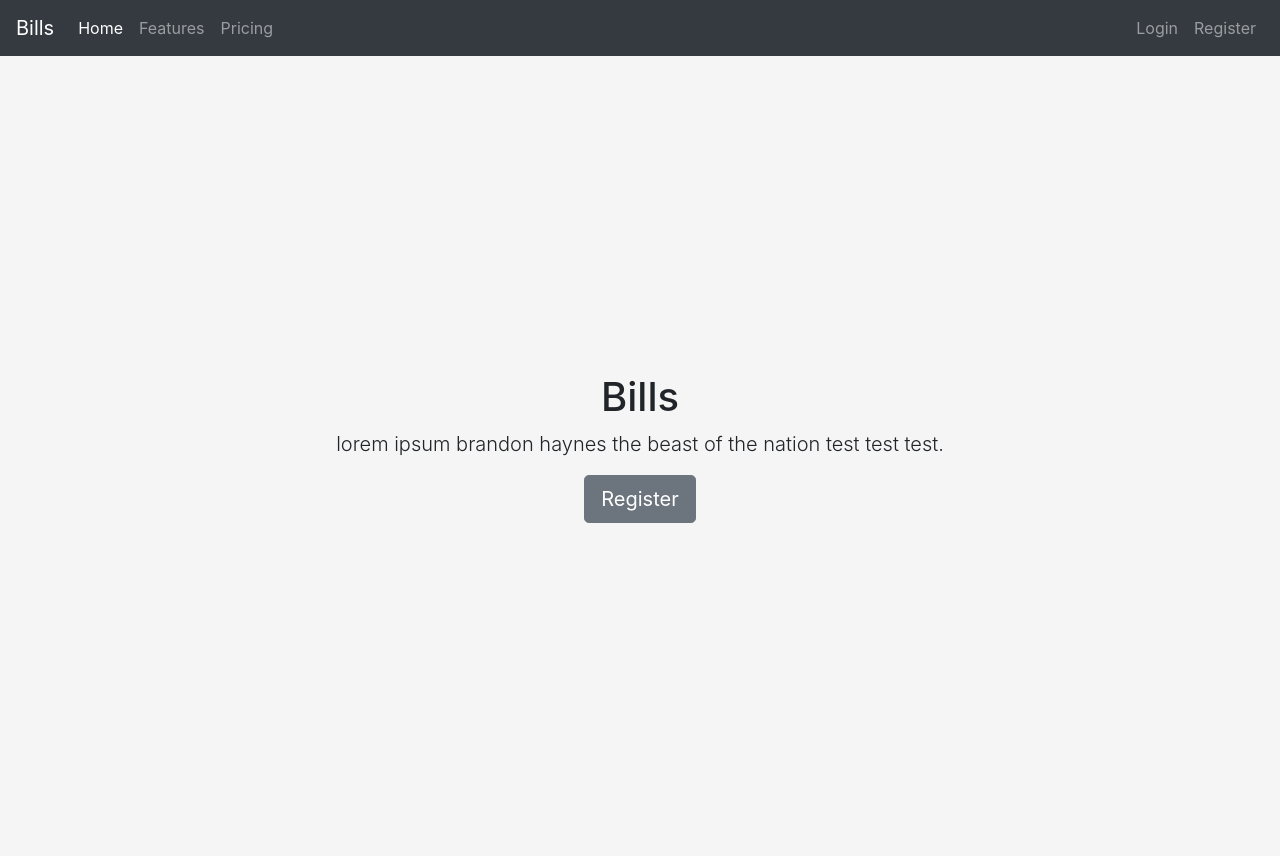
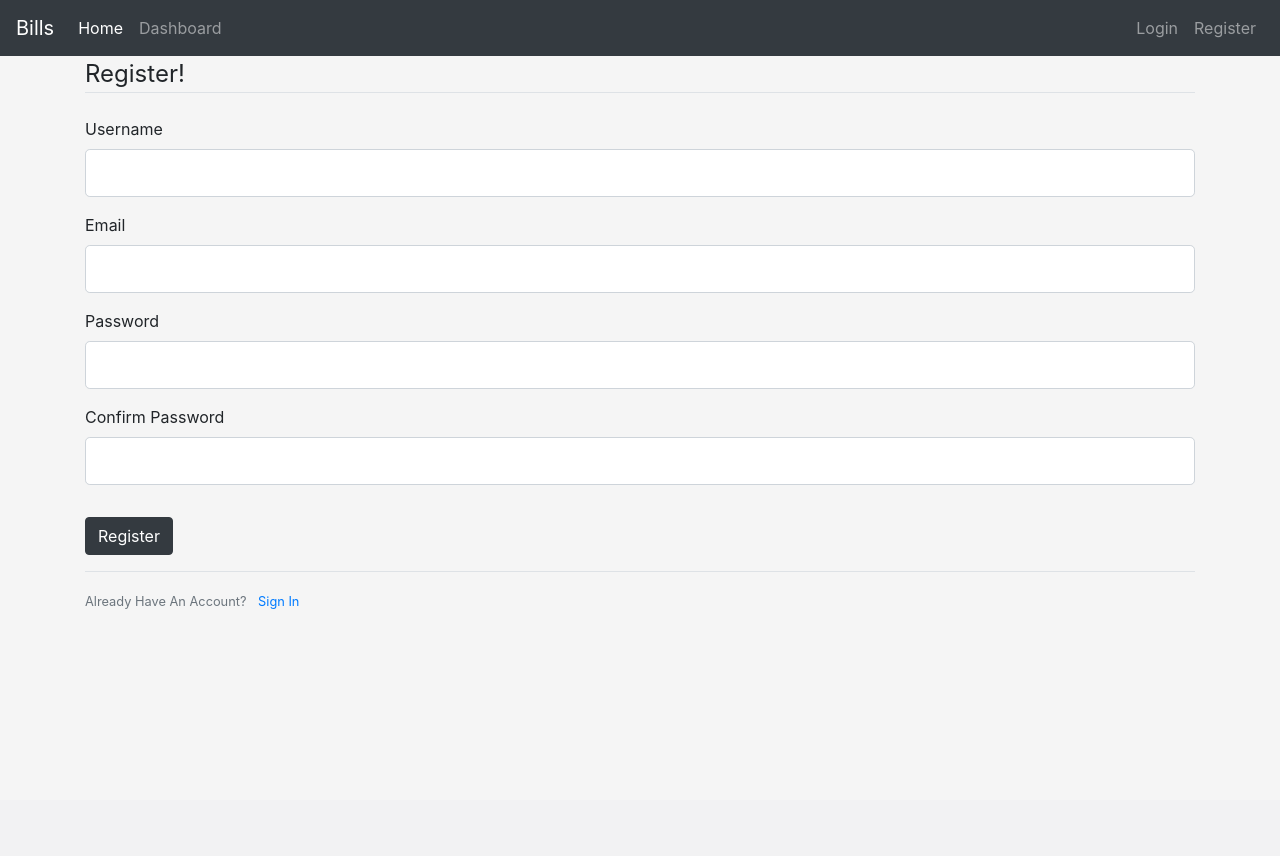
Before and after one commit to HaynesBeans/NEA, a Flask app: page /register in a window 1280 px wide. After the commit the page ends 609 px from the top, so only its background shows below. Run offline with Flask 2, Linux system fonts and the light colour scheme; some libraries are stand-ins or nearby versions.

Commit message:
Added Register, Login

```diff
--- a/app/__init__.py
+++ b/app/__init__.py
@@ -1,11 +1,16 @@
 from flask import Flask
 from flask_sslify import SSLify
+from flask_bcrypt import Bcrypt
 from .extensions import db
 from .models import User
 
 
+
 app = Flask(__name__)
 sslify = SSLify(app)
+bcyrpt = Bcrypt(app)
+
+app.config['SECRET_KEY'] = '11dac81d112effeb1c8c7a83f7a5175d' # Only for Development Testing
 
 db.init_app(app)
 
--- /dev/null
+++ b/app/forms.py
@@ -0,0 +1,28 @@
+from flask_wtf import FlaskForm
+from wtforms import StringField, PasswordField, BooleanField, SubmitField
+from wtforms.validators import DataRequired, Length, Email, EqualTo
+
+
+class SignupForm(FlaskForm):
+	username = StringField('Username', validators=[DataRequired(), Length(min=2, max=20)])
+
+	email = StringField('Email', validators=[DataRequired(), Email()])
+
+	password = PasswordField('Password', validators=[DataRequired()])
+
+	confirm_password = PasswordField('Confirm Password', validators=[DataRequired(), EqualTo('password')])
+
+	submit = SubmitField('Register')
+
+
+
+
+class LoginForm(FlaskForm):
+
+	email = StringField('Email', validators=[DataRequired(), Email()])
+
+	password = PasswordField('Password', validators=[DataRequired()])
+
+	remember = BooleanField('Remember Me')
+
+	submit = SubmitField('Sign In')
--- a/app/templates/index.html
+++ b/app/templates/index.html
@@ -11,7 +11,7 @@
         <h1 class="cover-heading">{{ home.name }}</h1>
         <p class="lead">{{ home.description }}</p>
         <p class="lead">
-          <a href="#" class="btn btn-lg btn-secondary">Register</a>
+          <a href="{{ url_for('register') }}" class="btn btn-lg btn-secondary">Register</a>
         </p>
       </main>
   </div>
--- a/app/templates/layout.html
+++ b/app/templates/layout.html
@@ -13,20 +13,17 @@
 
 <header class="site-header mx-auto">
         <nav class="navbar navbar-expand-lg navbar-dark bg-dark">
-  <a class="navbar-brand" href="#">Bills</a>
+  <a class="navbar-brand" href="{{ url_for('index') }}">Bills</a>
   <button class="navbar-toggler" type="button" data-toggle="collapse" data-target="#navbarText" aria-controls="navbarText" aria-expanded="false" aria-label="Toggle navigation">
     <span class="navbar-toggler-icon"></span>
   </button>
   <div class="collapse navbar-collapse" id="navbarText">
     <ul class="navbar-nav mr-auto">
       <li class="nav-item active">
-        <a class="nav-link" href="#">Home<span class="sr-only">(current)</span></a>
+        <a class="nav-link" href="{{ url_for('index') }}">Home<span class="sr-only">(current)</span></a>
       </li>
       <li class="nav-item">
-        <a class="nav-link" href="#">Features</a>
-      </li>
-      <li class="nav-item">
-        <a class="nav-link" href="#">Pricing</a>
+        <a class="nav-link" href="#">Dashboard</a>
       </li>
     </ul>
     <ul class="navbar-nav">
@@ -41,6 +38,17 @@
 </nav>
 </header>
 
+{% with messages = get_flashed_messages(with_categories=true) %}
+    {% if messages %}
+        {% for category, message in messages %}
+            <div class="alert alert-{{ category }}">
+                {{ message }}
+            </div>
+        {% endfor %}
+    {% endif %}
+
+{% endwith %}
+
 
 {% block content %}{% endblock %}
 
--- /dev/null
+++ b/app/templates/register.html
@@ -0,0 +1,74 @@
+{% extends "layout.html" %}
+{% block content %}
+<div class="container">
+    <div class="content-section">
+        <form method="POST" action="">
+            {{ form.hidden_tag() }}
+            <fieldset class="form-group">
+                <legend class="border-bottom mb-4">Register!</legend>
+                <div class="form-group">
+                    {{ form.username.label(class="form-control-label") }}
+
+                    {% if form.username.errors %}
+                        {{ form.username(class="form-control form-control-lg is-invalid") }}
+                        <div class="invalid-feedback">
+                            {% for error in form.username.errors %}
+                                <span>{{ error }}</span>
+                            {% endfor %}
+                        </div>
+                    {% else %}
+                        {{ form.username(class="form-control form-control-lg") }}
+                    {% endif %}
+                </div>
+                <div class="form-group">
+                    {{ form.email.label(class="form-control-label") }}
+                    {% if form.email.errors %}
+                        {{ form.email(class="form-control form-control-lg is-invalid") }}
+                        <div class="invalid-feedback">
+                            {% for error in form.email.errors %}
+                                <span>{{ error }}</span>
+                            {% endfor %}
+                        </div>
+                    {% else %}
+                        {{ form.email(class="form-control form-control-lg") }}
+                    {% endif %}
+                </div>
+                <div class="form-group">
+                    {{ form.password.label(class="form-control-label") }}
+                    {% if form.password.errors %}
+                        {{ form.password(class="form-control form-control-lg is-invalid") }}
+                        <div class="invalid-feedback">
+                            {% for error in form.password.errors %}
+                                <span>{{ error }}</span>
+                            {% endfor %}
+                        </div>
+                    {% else %}
+                        {{ form.password(class="form-control form-control-lg") }}
+                    {% endif %}
+                </div>
+                <div class="form-group">
+                    {{ form.confirm_password.label(class="form-control-label") }}
+                    {% if form.confirm_password.errors %}
+                        {{ form.confirm_password(class="form-control form-control-lg is-invalid") }}
+                        <div class="invalid-feedback">
+                            {% for error in form.confirm_password.errors %}
+                                <span>{{ error }}</span>
+                            {% endfor %}
+                        </div>
+                    {% else %}
+                        {{ form.confirm_password(class="form-control form-control-lg") }}
+                    {% endif %}
+                </div>
+            </fieldset>
+            <div class="form-group">
+                {{ form.submit(class="btn btn-dark") }}
+            </div>
+        </form>
+    </div>
+    <div class="border-top pt-3">
+        <small class="text-muted">
+            Already Have An Account? <a class="ml-2" href="{{ url_for('login') }}">Sign In</a>
+        </small>
+    </div>
+</div>
+{% endblock content %}
--- a/app/views.py
+++ b/app/views.py
@@ -2,11 +2,15 @@ from app import app
 from flask import request
 from flask import render_template
 from flask import url_for
+from flask import flash
+from flask import redirect
 from datetime import datetime
 from .extensions import db
 from .extensions import queue
 from .extensions import scheduler
 from .models import User
+from .forms import SignupForm, LoginForm
+
 
 
 
@@ -42,27 +46,35 @@ def index():
 	return render_template("index.html", home=home)
 
 
-
-
-
-@app.route("/login")
-def login():
+@app.route("/register", methods=['GET', 'POST'])
+def register():
 
 	home = WebDetails()
+	signupForm = SignupForm()
+
+	if signupForm.validate_on_submit():
+		flash(f'Your account has been created! ({signupForm.email.data})', 'success')
+		return redirect(url_for('index'))
 
 
 
 
-	return render_template("index.html", home=home)
-
-
-
-@app.route("/register")
-def register():
-
-	home = WebDetails()
+	return render_template("register.html", home=home, form=signupForm)
 
 
 
 
-	return render_template("index.html", home=home)
+
+@app.route("/login", methods=['GET', 'POST'])
+def login():
+
+	home = WebDetails()
+	loginForm = LoginForm()
+
+	if loginForm.validate_on_submit():
+		return redirect(url_for('index'))
+
+
+
+
+	return render_template("login.html", home=home, form=loginForm)
```
Also changed, not shown: app/templates/login.html (added, +52 -0 lines), config.py (added, +13 -0 lines), app/templates/dashboard.html (added), 2 other files.
